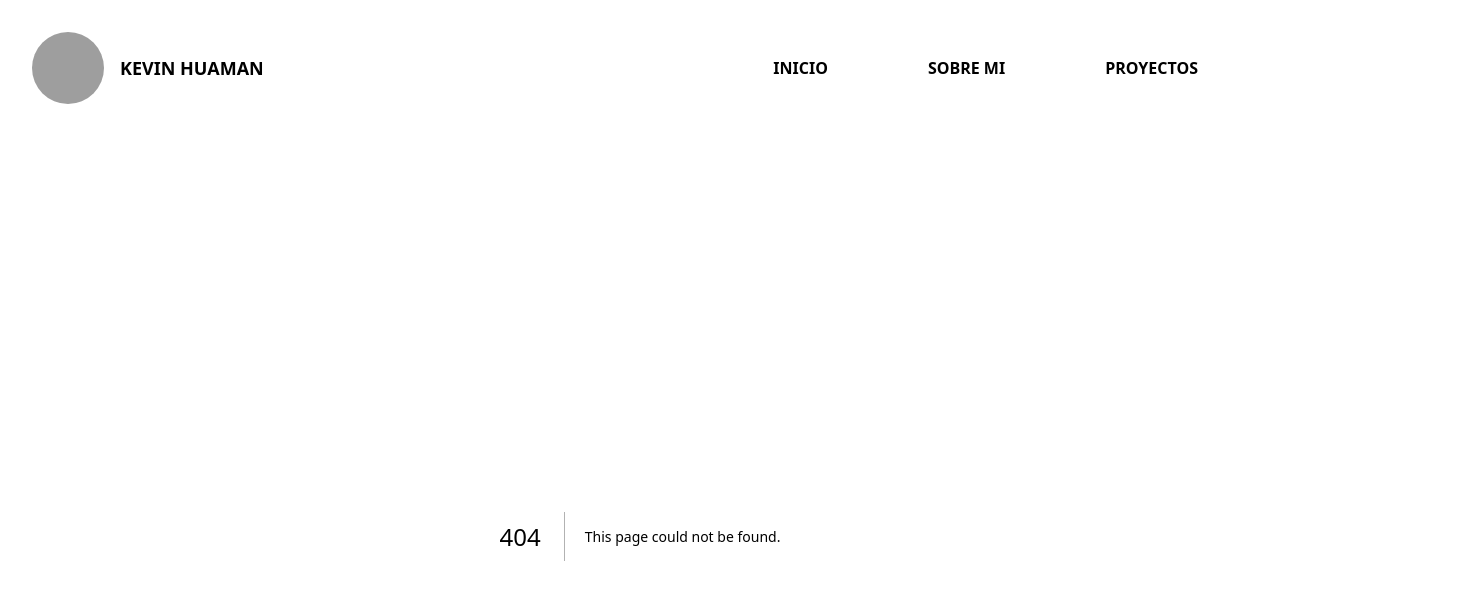
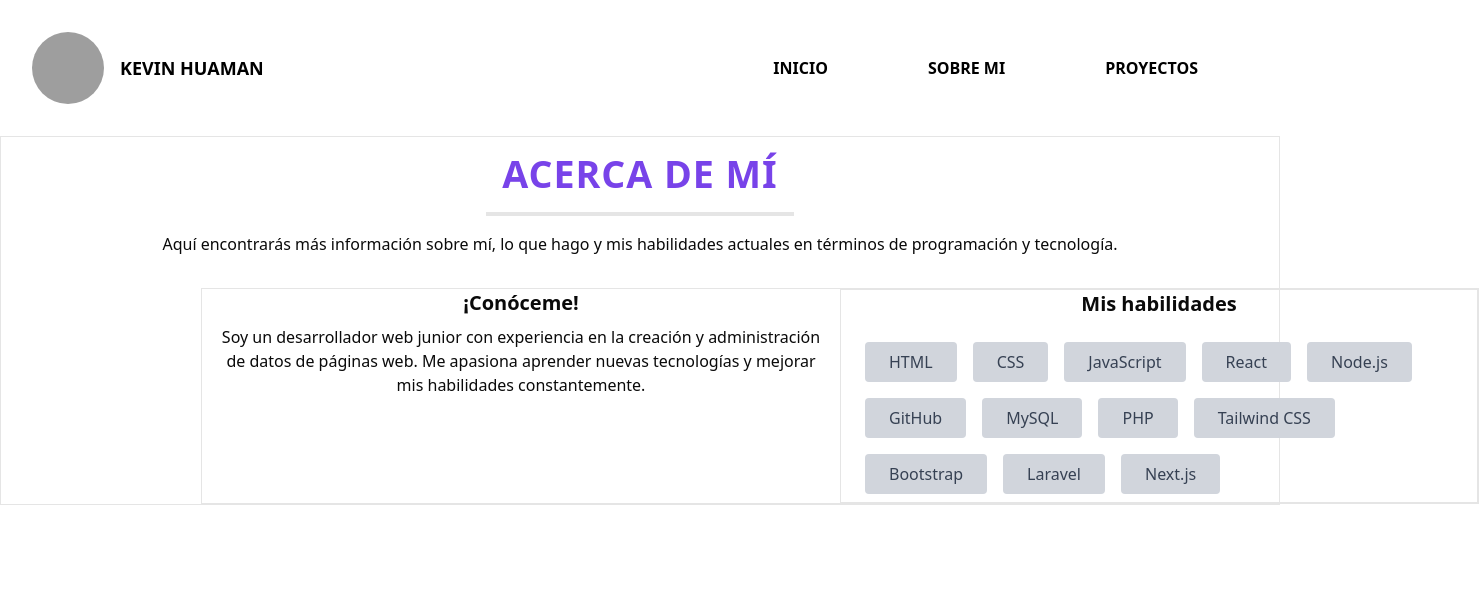
Before and after one commit to KevinJHP19/mi-portfolio, a Next.js app: page /about in a window 1280 px wide. Before the commit this address had no page. Shown: the top 600 px of the page, 1479 px wide, since content can reach past the window. Built offline with nearby package versions, Linux system fonts and the light colour scheme; grey boxes are pictures that could not be loaded.

Commit message:
cambiando el about

```diff
--- /dev/null
+++ b/src/app/about/page.tsx
@@ -0,0 +1,46 @@
+
+
+
+import "../globals.css";
+export default function Home(){
+
+
+
+    return (
+        <section className="border">
+            <div className="flex justify-center">
+                <h1 className=" text-center text-lg border-b-4 border-[] inline-block px-4 py-2 tracking-wide font-bold text-[37.7px] " style={{color :"rgb(120, 67, 233)"}}>ACERCA DE MÍ</h1>
+            </div>
+            <p className="text-center mt-4 ">
+                Aquí encontrarás más información sobre mí, lo que hago y mis habilidades actuales en términos de programación y tecnología.
+            </p>
+            <div id="sobremi" className="container xl:flex mt-8 border xl:ms-[200px]">
+                <div id="conoceme" className="xl:w-1/2 px-4">
+                    <h2 className="text-center text-xl font-semibold">¡Conóceme!</h2>
+                    <p className="text-center mt-2">
+                        Soy un desarrollador web junior con experiencia en la creación y administración de datos de páginas web. Me apasiona aprender nuevas tecnologías y mejorar mis habilidades constantemente.
+                    </p>
+                </div>
+                <div id="mishabilidades" className="xl:w-1/2  border px-4 mt-8 xl:mt-0">
+                    <h2 className="text-center text-xl font-semibold">Mis habilidades</h2>
+                    <ul className=" mt-4  gap-2">
+                        <li className="px-6 py-2 inline-block bg-gray-300 text-gray-700 rounded m-2">HTML</li>
+                        <li className="px-6 py-2 inline-block bg-gray-300 text-gray-700 rounded m-2">CSS</li>
+                        <li className="px-6 py-2 inline-block bg-gray-300 text-gray-700 rounded m-2">JavaScript</li>
+                        <li className="px-6 py-2 inline-block bg-gray-300 text-gray-700 rounded m-2">React</li>
+                        <li className="px-6 py-2 inline-block bg-gray-300 text-gray-700 rounded m-2">Node.js</li>
+                        <li className="px-6 py-2 inline-block bg-gray-300 text-gray-700 rounded m-2">GitHub</li>
+                        <li className="px-6 py-2 inline-block bg-gray-300 text-gray-700 rounded m-2">MySQL</li>
+                        <li className="px-6 py-2 inline-block bg-gray-300 text-gray-700 rounded m-2">PHP</li>
+                        <li className="px-6 py-2 inline-block bg-gray-300 text-gray-700 rounded m-2">Tailwind CSS</li>
+                        <li className="px-6 py-2 inline-block bg-gray-300 text-gray-700 rounded m-2">Bootstrap</li>
+                        <li className="px-6 py-2 inline-block bg-gray-300 text-gray-700 rounded m-2">Laravel</li>
+                        <li className="px-6 py-2 inline-block bg-gray-300 text-gray-700 rounded m-2">Next.js</li>
+
+
+                        </ul>
+                </div>
+            </div>
+        </section>
+    )
+}
--- a/src/app/pages/about/page.tsx
+++ /dev/null
@@ -1,37 +0,0 @@
-export default function About(){
-    return (
-        <section>
-            <h1>Acerca de mí</h1>
-
-            <p className="text-center">Aquí encontrarás más información sobre mí, lo que hago y mis habilidades actuales en términos de programación y tectonología.</p>
-            <div id="sobremi" className="xl:flex">
-                <div id="conoceme">
-                    <h2 className="text-center">¡Conóceme!</h2>
-                    <p className="text-center">Soy un desarrollador web junior con experiencia en la creación y administración de datos de páginas web. Me apasiona aprender nuevas tecnologías y mejorar mis habilidades constantemente.</p>
-                </div>
-                <div id="mishabilidades">
-                    <h2 className="text-center">Mis habilidades</h2>
-                    <ul className="text-center">
-                        <li className="ps-[15px] pe-[15px] bg-gray-300 text-gray-700">HTML</li>
-                        <li className="ps-[15px] pe-[15px] bg-gray-300 text-gray-700">CSS</li>
-                        <li className="ps-[15px] pe-[15px] bg-gray-300 text-gray-700">JavaScript</li>
-                        <li className="ps-[15px] pe-[15px] bg-gray-300 text-gray-700">React</li>
-                        <li className="ps-[15px] pe-[15px] bg-gray-300 text-gray-700">Node.js</li>
-                        <li className="ps-[15px] pe-[15px] bg-gray-300 text-gray-700">Github</li>
-                        <li className="ps-[15px] pe-[15px] bg-gray-300 text-gray-700">Msql</li>
-                        <li className="ps-[15px] pe-[15px] bg-gray-300 text-gray-700">PHP</li>
-                        <li className="ps-[15px] pe-[15px] bg-gray-300 text-gray-700">Tailwind CSS</li>
-                        <li className="ps-[15px] pe-[15px] bg-gray-300 text-gray-700">Bootstrap</li>
-                        <li className="ps-[15px] pe-[15px] bg-gray-300 text-gray-700">Lavarel</li>
-                        <li className="ps-[15px] pe-[15px] bg-gray-300 text-gray-700">Next.js</li>
-
-
-
-
-                    </ul>
-                </div>
-
-            </div>
-        </section>
-    )
-}
```
Also changed, not shown: src/app/pages/home/page.tsx (deleted).
